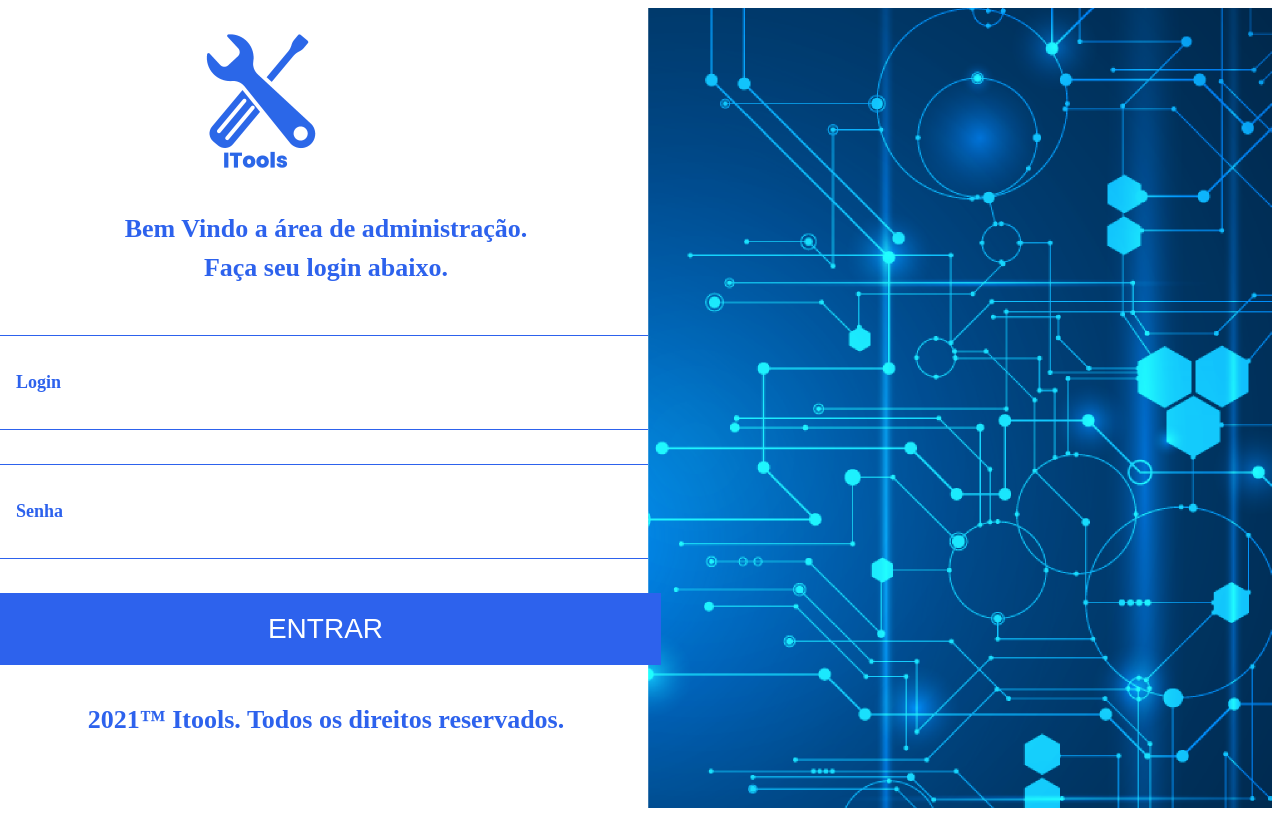
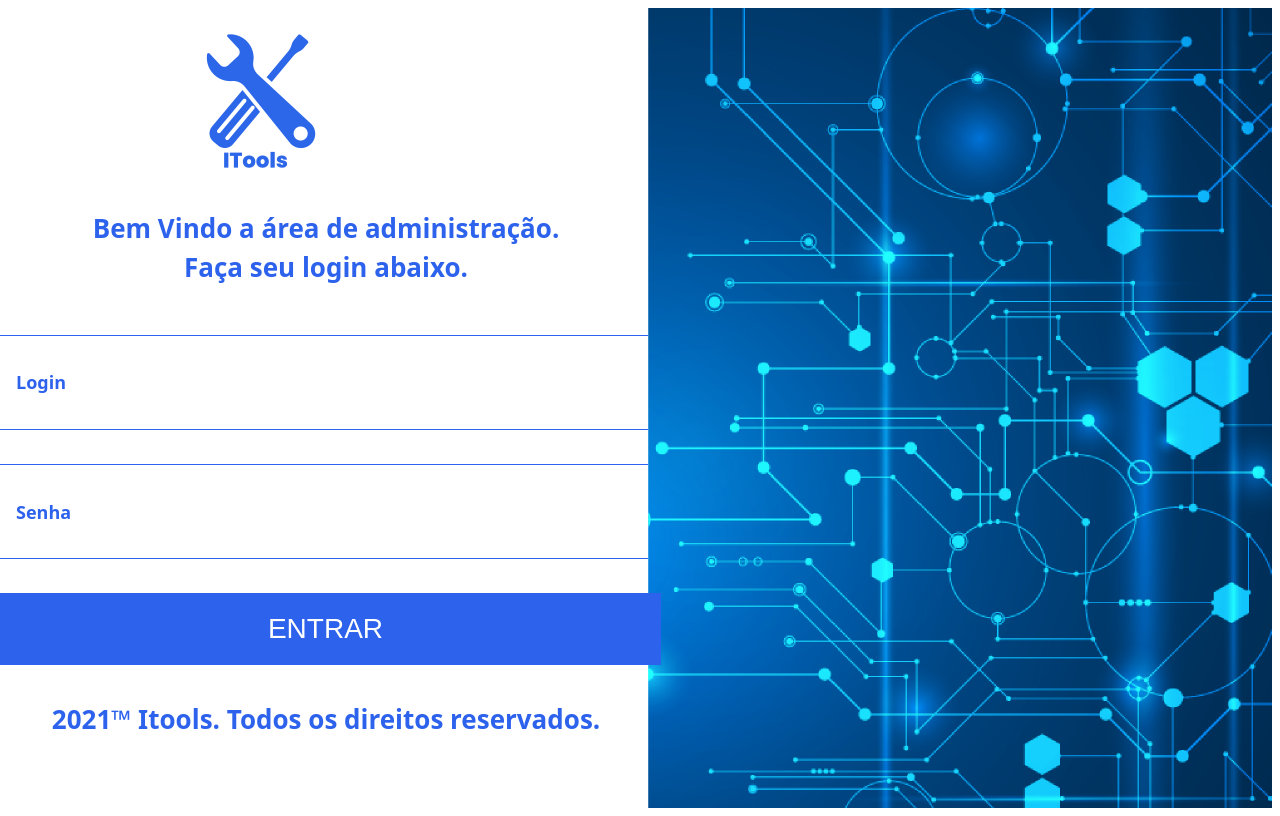
Before and after one commit to melinmiguel/pessoalprodafirma, a React (Create React App) app: page / in a window 1280 px wide. Built offline with nearby package versions, Linux system fonts and the light colour scheme.

Commit message:
ajustando fonte e campo de senha

```diff
--- a/src/components/TemplatePage/index.tsx
+++ b/src/components/TemplatePage/index.tsx
@@ -31,7 +31,7 @@ const TemplatePage: React.FC<TemplatePageProps> = ({
           Faça seu login abaixo.
         </TextContainer>
         <InputLogin placeholder="Login" />
-        <InputSenha placeholder="Senha" />
+        <InputSenha type="password" placeholder="Senha" />
         <BotaoEntrar>ENTRAR</BotaoEntrar>
         <TextContainer>
           2021™ Itools. Todos os direitos reservados.
--- a/src/components/TemplatePage/styles.ts
+++ b/src/components/TemplatePage/styles.ts
@@ -4,6 +4,7 @@ import Logo from '../../assets/images/Logo.png';
 
 export const Container = styled.div`
   display: flex;
+  font-family: system-ui;
 `;
 
 export const ContainerEsquerdo = styled.div`
@@ -34,16 +35,20 @@ export const InputLogin = styled.input`
   opacity: 1;
   width: 647px;
   height: 91px;
-
+  color: #2d62ed;
+  text-decoration: none;
   font: normal normal bold 18px/27px Poppins;
   letter-spacing: 0px;
   color: #2d62ed;
   opacity: 1;
   padding-left: 25px;
+  font-family: system-ui;
+
   ::-ms-input-placeholder {
     color: #2d62ed;
   }
   ::placeholder {
+    font-family: system-ui;
     color: #2d62ed;
   }
 `;
@@ -56,16 +61,19 @@ export const InputSenha = styled.input`
   width: 647px;
   height: 91px;
   color: #2d62ed;
-
+  text-decoration: none;
   font: normal normal bold 18px/27px Poppins;
   letter-spacing: 0px;
   color: #2d62ed;
   opacity: 1;
   padding-left: 25px;
+  font-family: system-ui;
+
   ::-ms-input-placeholder {
     color: #2d62ed;
   }
   ::placeholder {
+    font-family: system-ui;
     color: #2d62ed;
   }
 `;
@@ -115,4 +123,5 @@ export const TextContainer = styled.div`
   letter-spacing: 0px;
   color: #2d62ed;
   opacity: 1;
+  font-family: system-ui;
 `;
```
